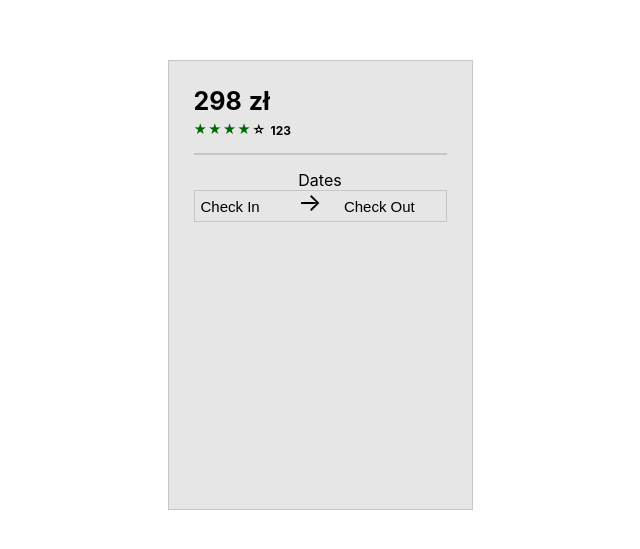
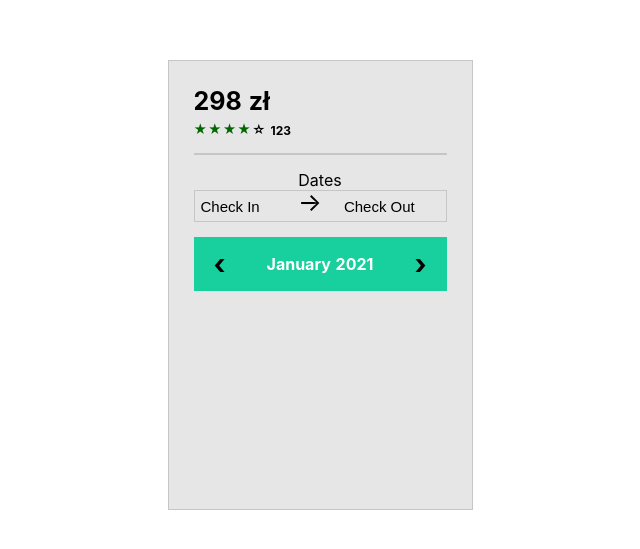
Before and after one commit to astanecki/reservation, a Nuxt app: page / in a window 1280 px wide. Shown: the part 115-664 px from the top of the page, without its empty margins (320-960 px from the left). Built offline with nearby package versions, Linux system fonts and the light colour scheme.

Commit message:
[feature] month changer

```diff
--- a/components/Calendar.vue
+++ b/components/Calendar.vue
@@ -46,7 +46,12 @@ export default {
 </script>
 <style lang="scss" scoped>
 .calendar-wrapper {
+  $root: &;
+
   display: flex;
   flex-direction: column;
+  width: 100%;
+  height: 250px;
+  position: relative;
 }
 </style>
--- a/components/DatesInput.vue
+++ b/components/DatesInput.vue
@@ -8,12 +8,14 @@
       <input
         :value="labels.checkIn"
         @click="$emit('click', INPUT_TYPES.CHECK_IN)"
+        @blur="$emit('blur')"
         readonly
       />
       <span class="dates-input__arrow">&#8594;</span>
       <input
         :value="labels.checkOut"
         @click="$emit('click', INPUT_TYPES.CHECK_OUT)"
+        @blur="$emit('blur')"
         readonly
       />
     </div>
--- a/components/MonthSelector.vue
+++ b/components/MonthSelector.vue
@@ -1,13 +1,74 @@
 <template>
+  <div class="month-selector">
+    <span
+      class="month-selector__arrow"
+      @click="changeMonth(-1)"
+    >
+      &#8249;
+    </span>
+    <span class="month-selector__header">
+      {{ headerLabel }}
+    </span>
+    <span
+      class="month-selector__arrow"
+      @click="changeMonth(+1)"
+    >
+      &#8250;
+    </span>
+  </div>
+</template>
+<script>
+import moment from 'moment';
 
-</template>
+import CONFIG from '~/config/config.json';
 
-<script>
 export default {
-name: "MonthSelector"
+  name: 'MonthSelector',
+
+  data() {
+    return {
+      currentDate: moment(),
+    };
+  },
+
+  computed: {
+    headerLabel() {
+      const { YEAR, MONTH } = CONFIG.DATE_FORMATS;
+
+      return `${this.currentDate.format(MONTH)} ${this.currentDate.format(YEAR)}`;
+    },
+  },
+
+  methods: {
+    /**
+     * @function
+     * @param {Number} direction
+     */
+    changeMonth(direction) {
+      this.currentDate = moment(this.currentDate).add(direction, 'month');
+
+      this.$emit('monthChanged', this.currentDate);
+    },
+  }
 }
 </script>
+<style lang="scss" scoped>
+.month-selector {
+  display: flex;
+  justify-content: space-between;
+  align-items: center;
 
-<style scoped>
+  color: white;
+  font-weight: 700;
+  background-color: #17d09e;
+  padding: 10px 15px;
 
+  &__arrow {
+    cursor: pointer;
+
+    padding: 0 5px;
+    color: black;
+    font-size: 28px;
+  }
+}
 </style>
--- a/components/ReservationForm.vue
+++ b/components/ReservationForm.vue
@@ -7,6 +7,7 @@
   >
     <DatesInput
       @click="onInputClicked"
+      @blur="onInputClicked(null)"
     />
     <Calendar
       :dateFrom="dateFrom"
@@ -26,6 +27,12 @@ export default {
     ReservationCard,
     DatesInput,
     Calendar,
+  },
+
+  data() {
+    return {
+      chosenInputType: '',
+    };
   },
 
   props: {
@@ -50,8 +57,9 @@ export default {
   },
 
   methods: {
-    onInputClicked() {
-      console.log(`*********onInputClicked`, );
+    onInputClicked(type) {
+      this.chosenInputType = type;
+      console.log(`*********onInputClicked`, type);
     }
   }
 }
--- /dev/null
+++ b/config/config.json
@@ -0,0 +1,6 @@
+{
+  "DATE_FORMATS": {
+    "MONTH": "MMMM",
+    "YEAR": "Y"
+  }
+}
```
